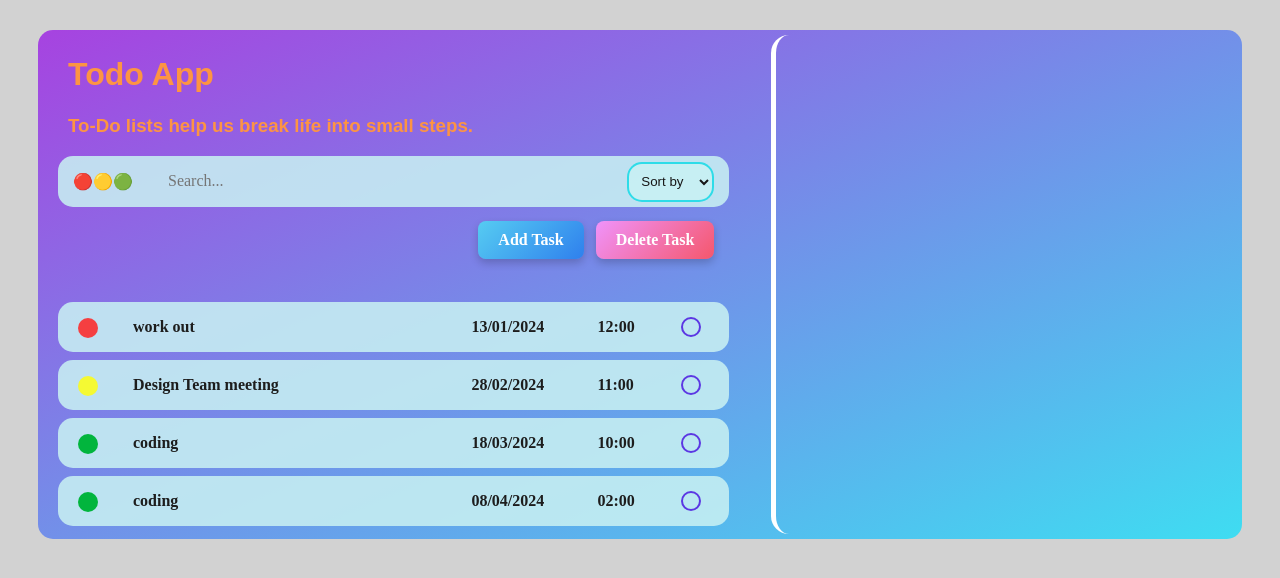
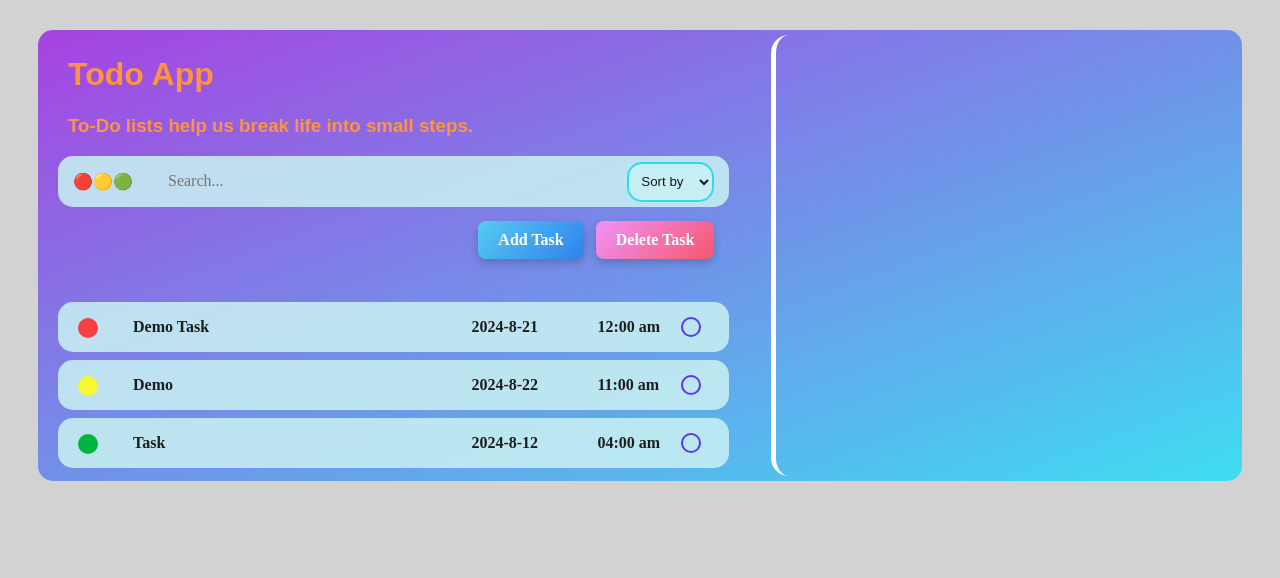
Before and after one commit to umair763/Todo-App-Full-Stack, a React (Vite) app: page / in a window 1280 px wide. Shown: the top 578 px of the page. Built offline with nearby package versions, Linux system fonts and the light colour scheme; a web font is replaced by a local one.

Commit message:
till sortby

```diff
--- a/src/App.jsx
+++ b/src/App.jsx
@@ -8,37 +8,32 @@ import DeleteTaskForm from './components/DeleteTaskForm';
 const todolist = [
     {
         color: 'red',
-        task: 'work out',
-        date: '13/01/2024',
-        time: '12:00',
+        task: 'Demo Task',
+        date: '2024-8-21',
+        time: '12:00 am',
         status: false,
     },
     {
         color: 'yellow',
-        task: 'Design Team meeting',
-        date: '28/02/2024',
-        time: '11:00',
+        task: 'Demo',
+        date: '2024-8-22',
+        time: '11:00 am',
         status: false,
     },
     {
         color: 'green',
-        task: 'coding',
-        date: '18/03/2024',
-        time: '10:00',
-        status: true,
-    },
-    {
-        color: 'green',
-        task: 'coding',
-        date: '08/04/2024',
-        time: '02:00',
-        status: true,
+        task: 'Task',
+        date: '2024-8-12',
+        time: '04:00 am',
+        status: false,
     },
 ];
 
 function App() {
     const [isAddFormVisible, setisAddFormVisible] = useState(false);
     const [isDeleteFormVisible, setisDeleteFormVisible] = useState(false);
+    const [newtask, setAddNewTask] = useState(todolist);
+    const [sortby, setSortBy] = useState(todolist);
 
     function handleisAddFormVisible() {
         setisAddFormVisible((x) => !x);
@@ -50,6 +45,19 @@ function App() {
         setisDeleteFormVisible((x) => !x);
         isAddFormVisible ? setisAddFormVisible(false) : '';
         console.log(isDeleteFormVisible);
+    }
+
+    function handleAddNewTasks(task) {
+        setAddNewTask((newtask) => [...newtask, task]);
+    }
+
+    function handleDeleteTask(task) {
+        setAddNewTask(newtask.filter((el) => el.task !== task));
+    }
+
+    let sorted;
+    if (sortby === 'Task') {
+        sorted = sortby.slice().sort((a, b) => a.Task.localeCompare(b.Task));
     }
 
     return (
@@ -64,13 +72,25 @@ function App() {
                         <AddTask
                             SetisAddFormVisible={handleisAddFormVisible}
                             setisDeleteFormVisible={handleisDeleteFormVisible}
+                            setSort={setSortBy}
                         />
-                        <TodoListParser todolist={todolist} />
+                        <TodoListParser todolist={newtask} />
                     </div>
 
                     <div className="right-side">
-                        {isAddFormVisible ? <AddTaskForm SetisAddFormVisible={handleisAddFormVisible} /> : ''}
-                        {isDeleteFormVisible ? <DeleteTaskForm setisDeleteFormVisible={handleisDeleteFormVisible} /> : ''}
+                        {isAddFormVisible ? (
+                            <AddTaskForm addTask={handleAddNewTasks} SetisAddFormVisible={handleisAddFormVisible} />
+                        ) : (
+                            ''
+                        )}
+                        {isDeleteFormVisible ? (
+                            <DeleteTaskForm
+                                deleteTask={handleDeleteTask}
+                                setisDeleteFormVisible={handleisDeleteFormVisible}
+                            />
+                        ) : (
+                            ''
+                        )}
                     </div>
                 </div>
             </div>
--- a/src/components/AddTask.jsx
+++ b/src/components/AddTask.jsx
@@ -1,13 +1,13 @@
 import { useState } from 'react';
 import './styles/AddTask.css';
 
-function AddTask({ SetisAddFormVisible, setisDeleteFormVisible }) {
+function AddTask({ SetisAddFormVisible, setisDeleteFormVisible, setSort }) {
     return (
         <>
             <div className="Addtaskcontainer">
                 <p>🔴🟡🟢</p>
                 <input type="text" className="searchbar" placeholder="Search..." />
-                <select className="sortby">
+                <select className="sortby" onChange={(e) => setSort(e.target.value)}>
                     <option>Sort by</option>
                     <option>Task</option>
                     <option>Time</option>
--- a/src/components/AddTaskForm.jsx
+++ b/src/components/AddTaskForm.jsx
@@ -1,28 +1,62 @@
 import { useState } from 'react';
 import './styles/AddTaskForm.css';
 
-function AddTaskForm({ SetisAddFormVisible }) {
+function AddTaskForm({ SetisAddFormVisible, addTask }) {
+    const [color, setColor] = useState('');
+    const [task, setTask] = useState('');
+    const [date, setDate] = useState('');
+    const [time, setTime] = useState('');
+
+	function convertTo12HourFormat(time) {
+        // Split the time into hours and minutes
+        let [hours, minutes] = time.split(':');
+
+        // Convert hours to a number
+        hours = parseInt(hours);
+
+        // Determine AM or PM suffix
+        const ampm = hours >= 12 ? 'PM' : 'AM';
+
+        // Convert hours from 24-hour format to 12-hour format
+        hours = hours % 12 || 12;
+
+        // Return the formatted time
+        return `${hours}:${minutes} ${ampm}`;
+    }
+
+
     function handleform(e) {
         e.preventDefault();
+
+        const newTaskobj = {
+            color,
+            task,
+            date,
+            time,
+            status: false,
+        };
+        console.log(newTaskobj);
+        addTask(newTaskobj);
     }
     return (
         <>
             <form className="addtask-form" onSubmit={handleform}>
                 <label>Choose color</label>
-                <select className="addentrysortby">
+                <select className="addentrysortby" onChange={(e) => setColor(e.target.value)}>
+                    <option>set color</option>
                     <option>red</option>
                     <option>yellow</option>
                     <option>green</option>
                 </select>
 
                 <label>Write task</label>
-                <input type="text" className="writeTask" />
+                <input type="text" className="writeTask" onChange={(e) => setTask(e.target.value)} />
 
                 <label>Set Date</label>
-                <input type="date" className="settime" />
+                <input type="date" className="settime" onChange={(e) => setDate(e.target.value)} />
 
                 <label>Set time</label>
-                <input type="time" className="settime" />
+                <input type="time" className="settime" onChange={(e) => setTime(convertTo12HourFormat(e.target.value))} />
 
                 <button className="confirmbtn">Confirm</button>
                 <button className="closebtn" onClick={SetisAddFormVisible}>
--- a/src/components/DeleteTaskForm.jsx
+++ b/src/components/DeleteTaskForm.jsx
@@ -1,9 +1,30 @@
 import { useState } from 'react';
 import './styles/DeleteTaskForm.css';
 
-function DeleteTaskForm({ setisDeleteFormVisible }) {
+function DeleteTaskForm({ setisDeleteFormVisible, deleteTask }) {
+    const [Deltask, setDelTask] = useState('');
+
+    function convertTo12HourFormat(time) {
+        // Split the time into hours and minutes
+        let [hours, minutes] = time.split(':');
+
+        // Convert hours to a number
+        hours = parseInt(hours);
+
+        // Determine AM or PM suffix
+        const ampm = hours >= 12 ? 'PM' : 'AM';
+
+        // Convert hours from 24-hour format to 12-hour format
+        hours = hours % 12 || 12;
+
+        // Return the formatted time
+        return `${hours}:${minutes} ${ampm}`;
+    }
+
     function handleform(e) {
         e.preventDefault();
+        deleteTask(Deltask);
+        setDelTask('');
     }
 
     return (
@@ -11,13 +32,14 @@ function DeleteTaskForm({ setisDeleteFormVisible }) {
             <form className="addtask-form2" onSubmit={handleform}>
                 <label>Enter color</label>
                 <select className="addentrysortby2">
+                    <option>Enter color</option>
                     <option>red</option>
                     <option>yellow</option>
                     <option>green</option>
                 </select>
 
                 <label>Enter task</label>
-                <input type="text" className="writeTask2" />
+                <input type="text" className="writeTask2" onChange={(e) => setDelTask(e.target.value)} />
 
                 <label>Enter Date</label>
                 <input type="date" className="settime2" />
--- a/src/components/TodoListParser.jsx
+++ b/src/components/TodoListParser.jsx
@@ -6,7 +6,7 @@ function TodoListParser({ todolist }) {
     return (
         <>
             {todolist.map((list, i) => (
-                <DisplayTodoList list={list} key={i}/>
+                <DisplayTodoList list={list} key={i} id={i}/>
             ))}
         </>
     );
```
